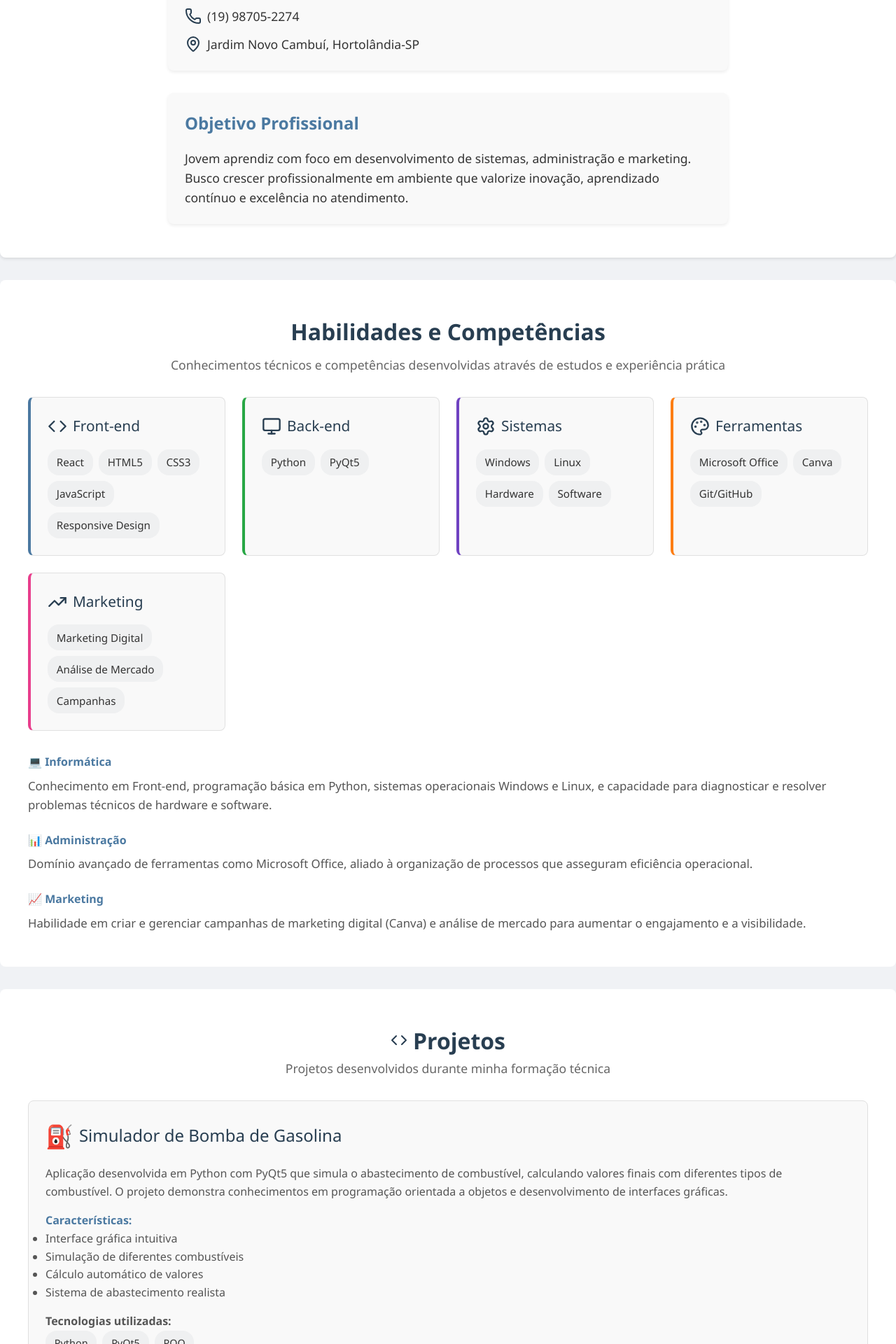
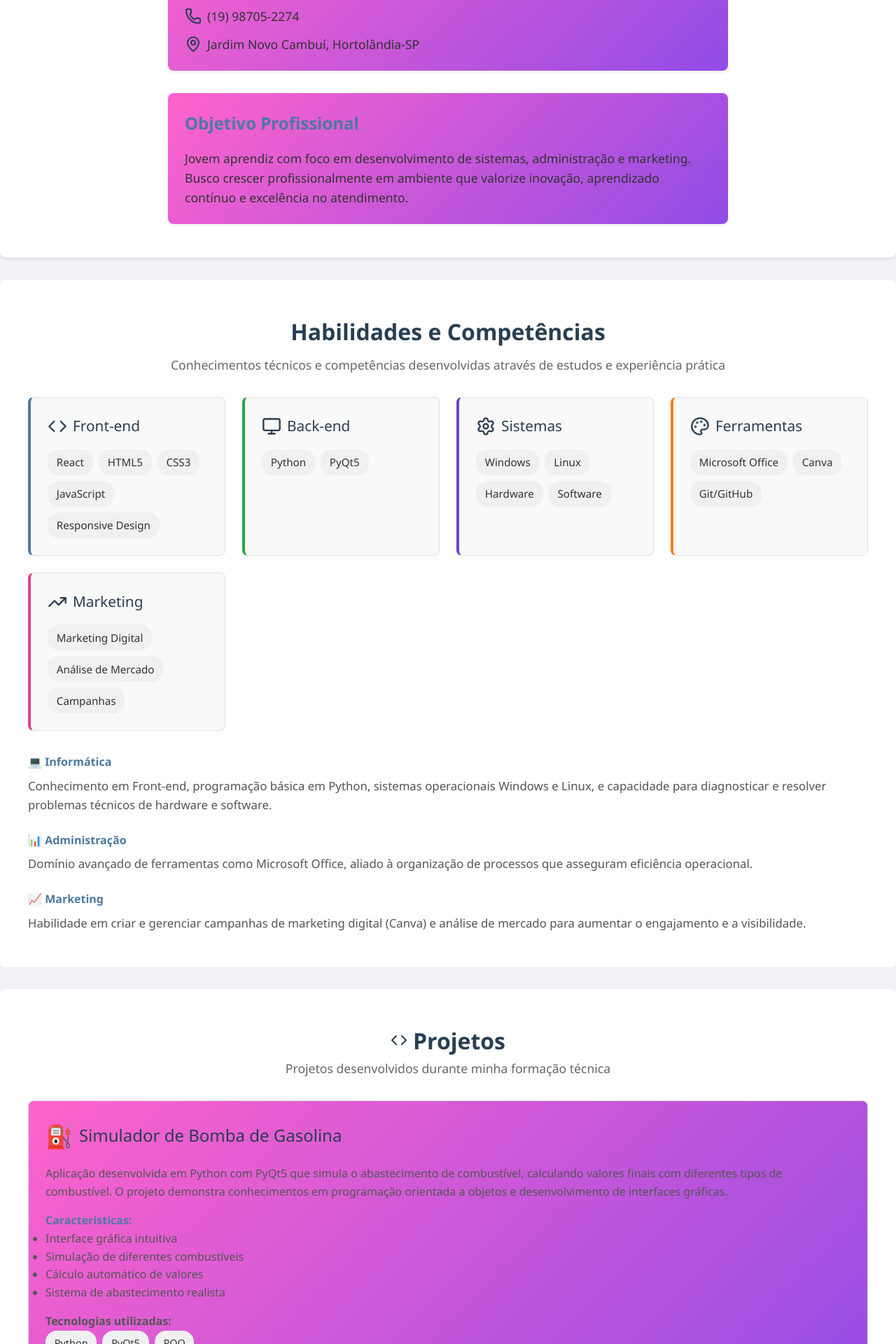
Before and after one commit to YasminnG135/MeuPortfolio, a React (Vite) app: page / in a window 1280 px wide. Shown: the part 880-2800 px from the top of the page at 70% size. Built offline with nearby package versions, Linux system fonts and the light colour scheme.

Commit message:
Trabalho

```diff
--- a/src/styles/About.module.css
+++ b/src/styles/About.module.css
@@ -30,7 +30,7 @@
 
 .card,
 .objectiveCard {
-  background: #f9f9f9;
+  background: linear-gradient(135deg, #ff63cb, #914ce6);
   border-radius: 8px;
   padding: 1.5rem;
   box-shadow: 0 2px 5px rgba(0, 0, 0, 0.08);
--- a/src/styles/Certificates.module.css
+++ b/src/styles/Certificates.module.css
@@ -100,7 +100,7 @@
 .infoCard {
   flex: 1;
   min-width: 250px;
-  background: #f9f9f9;
+  background: linear-gradient(135deg, #ff63cb, #914ce6);
   padding: 1.5rem;
   border: 1px solid #e0e0e0;
   border-radius: 8px;
--- a/src/styles/Experience.module.css
+++ b/src/styles/Experience.module.css
@@ -22,7 +22,7 @@
 }
 
 .experienceCard {
-  background: #f9f9f9;
+  background: linear-gradient(135deg, #ff63cb, #914ce6);
   padding: 1.5rem;
   border: 1px solid #e0e0e0;
   border-radius: 8px;
--- a/src/styles/Footer.module.css
+++ b/src/styles/Footer.module.css
@@ -1,5 +1,5 @@
 .footer {
-  background: #283e51;
+  background: linear-gradient(135deg, #ff63cb, #914ce6);
   color: #fff;
   padding: 3rem 1rem;
   border-top: 5px solid #4b79a1;
--- a/src/styles/Projects.module.css
+++ b/src/styles/Projects.module.css
@@ -37,7 +37,7 @@
 }
 
 .projectCard {
-  background: #f9f9f9;
+  background: linear-gradient(135deg, #ff63cb, #914ce6);
   padding: 1.5rem;
   border: 1px solid #e0e0e0;
   border-radius: 8px;
```
